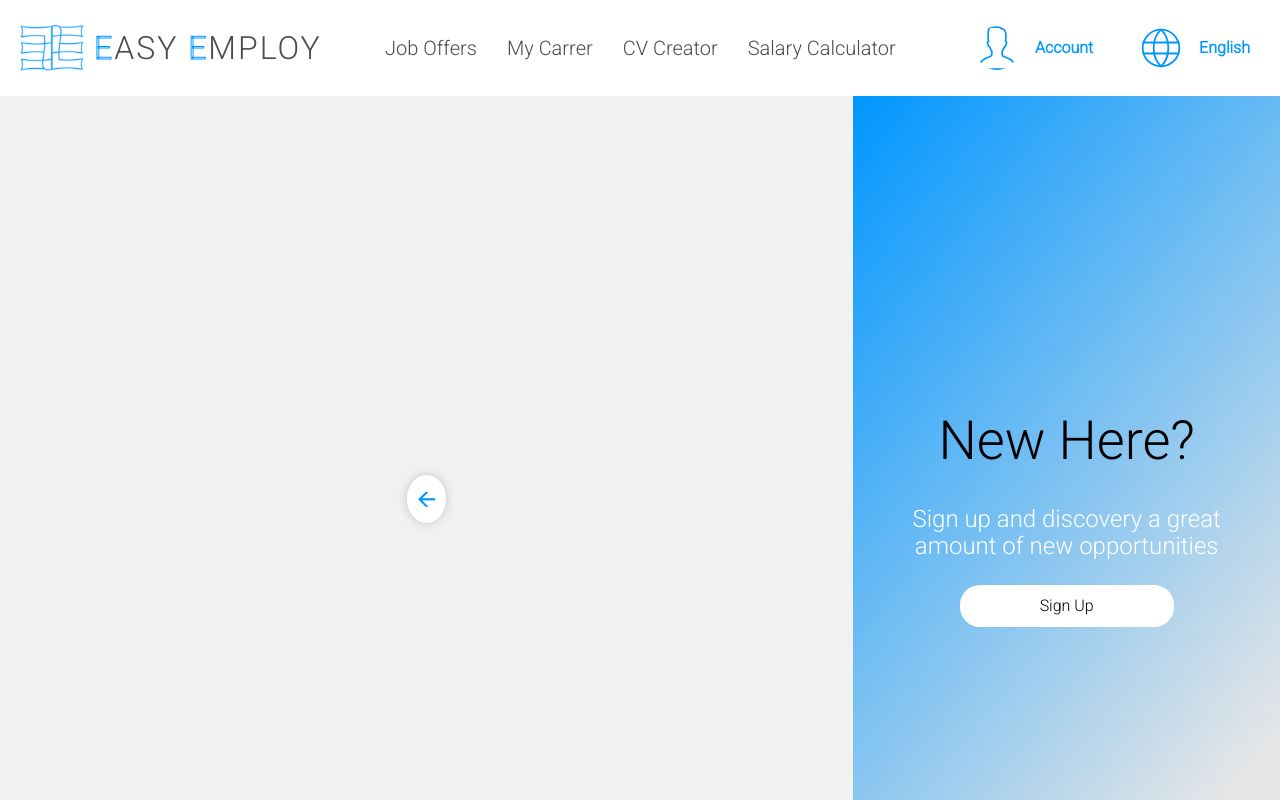
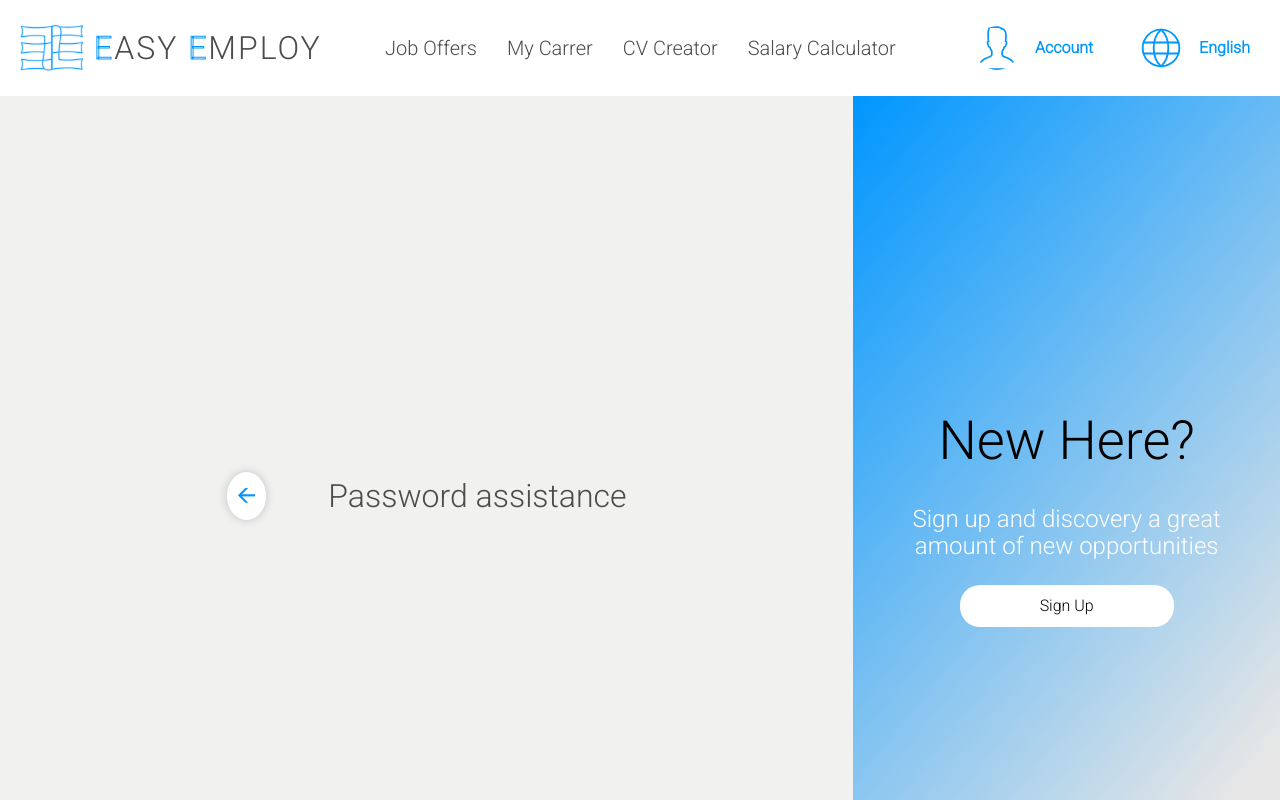
Before and after one commit to mizdebski77/Easy-Employ, a React (Create React App) app: page /password-reset in a window 1280 px wide. Shown: the top 800 px of the page. Built offline with nearby package versions, Linux system fonts and the light colour scheme.

Commit message:
Reset password title added

```diff
--- a/src/features/LogIn/ResetPassword/resetPassword.tsx
+++ b/src/features/LogIn/ResetPassword/resetPassword.tsx
@@ -1,5 +1,5 @@
 import React from 'react';
-import { ResetSection, ResetTitleButton, ResetTitleWrapper, Wrapper } from './styledResetPassword';
+import { ResetSection, ResetTitle, ResetTitleButton, ResetTitleWrapper, Wrapper } from './styledResetPassword';
 import { RegisterWrapper, RegisterTitle, RegisterCaption, RegisterButton } from '../styledLogIn';
 
 export const ResetPassword = () => {
@@ -8,6 +8,7 @@ export const ResetPassword = () => {
             <ResetSection>
                 <ResetTitleWrapper>
                     <ResetTitleButton to="/Log-In">🡨</ResetTitleButton>
+                    <ResetTitle>Password assistance</ResetTitle>
                 </ResetTitleWrapper>
             </ResetSection>
 
--- a/src/features/LogIn/ResetPassword/styledResetPassword.ts
+++ b/src/features/LogIn/ResetPassword/styledResetPassword.ts
@@ -11,10 +11,21 @@ export const ResetSection = styled.div`
     display: flex;
     align-items: center;
     justify-content: center;
+    max-width: 400px;
+    width: 100%;
+    margin: 0 auto;
 `;
 
-export const ResetTitleWrapper = styled.h1`
+export const ResetTitleWrapper = styled.div`
+    width: 100%;
+    display: flex;
+    justify-content: space-between;
+    align-items: center;
+`;
 
+export const ResetTitle = styled.h1`
+    font-weight: normal;
+    color: ${({ theme }) => theme.color.fontSecond};
 `;
 
 export const ResetTitleButton = styled(Link)`
```
